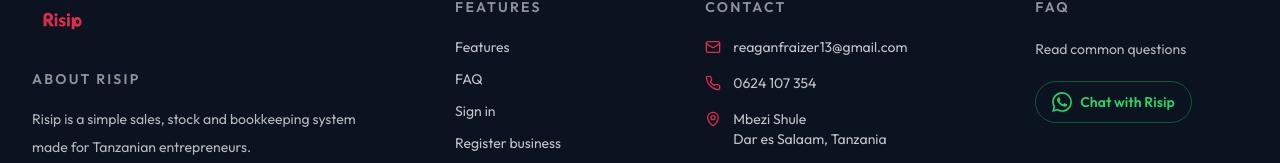
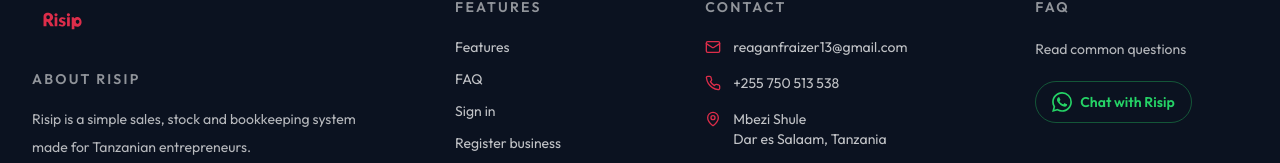
Before and after one commit to reggpage/RISIP, a React (Vite) app: page / in a window 1280 px wide. Shown: the part 3617-3780 px from the top of the page. Built offline with nearby package versions, Linux system fonts and the light colour scheme; no server answers.

Commit message:
Use official Risip WhatsApp number

```diff
--- a/src/features/whatsapp/publicWhatsApp.ts
+++ b/src/features/whatsapp/publicWhatsApp.ts
@@ -1,6 +1,6 @@
 import { getLang, type LangCode } from '@/lib/lang';
 
-const RISIP_PUBLIC_WHATSAPP_NUMBER = '255624107354';
+const RISIP_PUBLIC_WHATSAPP_NUMBER = '255750513538';
 
 /** Digits only: wa.me rejects a leading plus sign. */
 export function risipWhatsAppNumber(): string {
--- a/src/routes/marketing/Landing.tsx
+++ b/src/routes/marketing/Landing.tsx
@@ -173,7 +173,7 @@
         <div className="mx-auto grid max-w-7xl gap-12 px-4 sm:px-6 md:grid-cols-2 lg:grid-cols-[1.35fr_.7fr_1fr_.8fr] lg:gap-16 lg:px-8">
           <section><RisipLogo className="h-12 w-auto text-role-admin" /><h2 className="mt-6 text-sm font-semibold uppercase tracking-[.16em] text-white/55">{c.footerAbout}</h2><p className="mt-4 max-w-sm text-sm leading-7 text-white/70">{c.footerAboutText}</p></section>
           <nav aria-label={c.features}><h2 className="text-sm font-semibold uppercase tracking-[.16em] text-white/55">{c.features}</h2><ul className="mt-5 space-y-3 text-sm"><li><a href="#features" className="text-white/75 transition hover:text-white">{c.features}</a></li><li><a href="#faq" className="text-white/75 transition hover:text-white">{c.footerFaq}</a></li><li><Link to="/login" className="text-white/75 transition hover:text-white">{c.login}</Link></li><li><Link to="/signup" className="text-white/75 transition hover:text-white">{c.primary}</Link></li></ul></nav>
-          <section><h2 className="text-sm font-semibold uppercase tracking-[.16em] text-white/55">{c.footerContact}</h2><address className="mt-5 space-y-4 text-sm not-italic text-white/75"><p className="flex items-start gap-3"><Mail className="mt-0.5 h-4 w-4 shrink-0 text-role-admin" /><a className="break-all transition hover:text-white" href="mailto:reaganfraizer13@gmail.com">reaganfraizer13@gmail.com</a></p><p className="flex items-center gap-3"><Phone className="h-4 w-4 shrink-0 text-role-admin" /><a className="transition hover:text-white" href="tel:+255624107354">0624 107 354</a></p><p className="flex items-start gap-3"><MapPin className="mt-0.5 h-4 w-4 shrink-0 text-role-admin" /><span>Mbezi Shule<br />Dar es Salaam, Tanzania</span></p></address></section>
+          <section><h2 className="text-sm font-semibold uppercase tracking-[.16em] text-white/55">{c.footerContact}</h2><address className="mt-5 space-y-4 text-sm not-italic text-white/75"><p className="flex items-start gap-3"><Mail className="mt-0.5 h-4 w-4 shrink-0 text-role-admin" /><a className="break-all transition hover:text-white" href="mailto:reaganfraizer13@gmail.com">reaganfraizer13@gmail.com</a></p><p className="flex items-center gap-3"><Phone className="h-4 w-4 shrink-0 text-role-admin" /><a className="transition hover:text-white" href="tel:+255750513538">+255 750 513 538</a></p><p className="flex items-start gap-3"><MapPin className="mt-0.5 h-4 w-4 shrink-0 text-role-admin" /><span>Mbezi Shule<br />Dar es Salaam, Tanzania</span></p></address></section>
           <section><h2 className="text-sm font-semibold uppercase tracking-[.16em] text-white/55">{c.footerFaq}</h2><p className="mt-5 text-sm leading-6 text-white/70">{c.footerFaqLink}</p>{chatUrl && <a href={chatUrl} target="_blank" rel="noopener noreferrer" className="mt-5 inline-flex items-center gap-2 rounded-full border border-[#25D366]/35 px-4 py-2.5 text-sm font-semibold text-[#25D366] transition hover:bg-[#25D366]/10"><WhatsAppIcon className="h-5 w-5" />{c.chat}</a>}</section>
         </div>
         <div className="mx-auto mt-12 max-w-7xl border-t border-white/10 px-4 pt-7 text-xs text-white/45 sm:px-6 lg:px-8">© 2026 Risip. {c.footerRights}</div>
```
Also changed, not shown: 1 other file (tests, documents, lock files or other folders).
